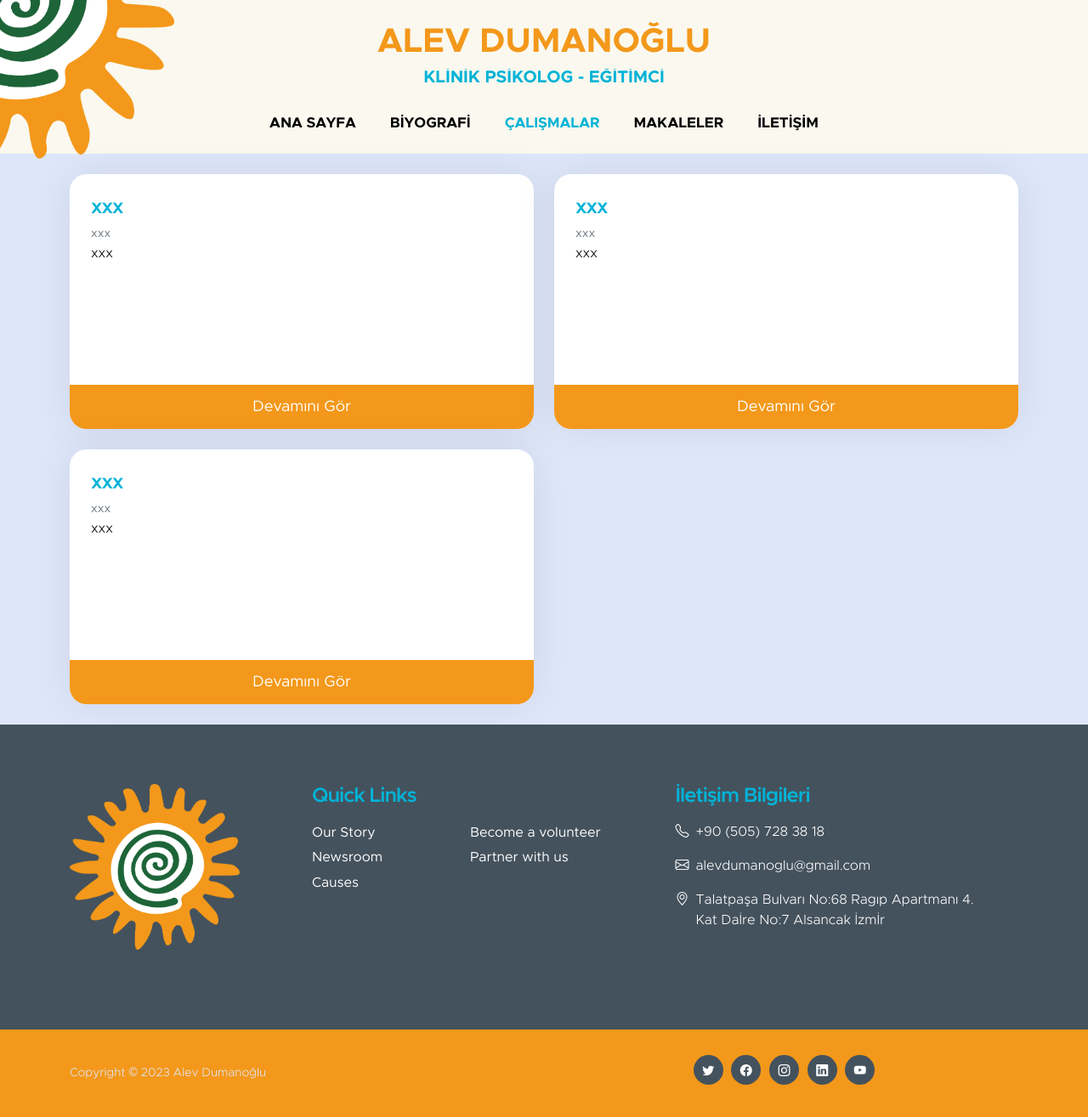
After one commit to erenyurtcu/website-alev, a Django app: page /calismalar in a window 1280 px wide. The commit adds this page. Shown: the whole page at 85% size. Run offline with Django 4.2, Linux system fonts and the light colour scheme; some libraries are stand-ins or nearby versions.

Commit message:
works section added

```diff
--- a/website/home/static/css/templatemo-kind-heart-charity.css
+++ b/website/home/static/css/templatemo-kind-heart-charity.css
@@ -137,10 +137,10 @@ body {
 -----------------------------------------*/
 .title-post{
   color: var(--primary-color);
+  transition: ease-in-out 0.35s;
 }
 .title-post:hover{
   color: var(--secondary-color);
-  transition: ease-in-out 0.25s;
 }
 
 h2,
@@ -528,10 +528,11 @@ strong {
   font-weight: var(--font-weight-bold);
   font-size: 40px;
   padding-top: 1.5%;
+  transition: 0.75s ease-in;
 }
 
 .navbar-brand a:hover{
-  transition: 1s ease-in-out;
+  transition: 1s ease-in;
   color: var(--dark-color);
 }
 
--- a/website/home/templates/partials/footer.html
+++ b/website/home/templates/partials/footer.html
@@ -93,3 +93,18 @@
         </div>
     </div>
 </footer>
+<div class="scrollTop" onclick="scrollToTop()"><img src="{% static 'images/chevron-up-solid.png' %}" alt="" style="width: 30px;height: 30px;"></div>
+<script type="text/javascript">
+  window.addEventListener('scroll',function(){
+    var scroll = document.querySelector('.scrollTop');
+    scroll.classList.toggle("active", window.scrollY > 500)
+  })
+  function scrollToTop(){
+    window.scrollTo({
+      top: 0
+    })
+  }
+
+</script>
+</body>
+</html>
--- a/website/home/templates/partials/nav.html
+++ b/website/home/templates/partials/nav.html
@@ -2,20 +2,6 @@
 <!DOCTYPE html>
 <html lang="tr">
 {% include 'partials/base.html' %}
-<div class="scrollTop" onclick="scrollToTop()"><img src="{% static 'images/chevron-up-solid.png' %}" alt="" style="width: 30px;height: 30px;"></div>
-<script type="text/javascript">
-  window.addEventListener('scroll',function(){
-    var scroll = document.querySelector('.scrollTop');
-    scroll.classList.toggle("active", window.scrollY > 500)
-  })
-  function scrollToTop(){
-    window.scrollTo({
-      top: 0
-    })
-  }
-
-</script>
-
 <div class="rotate">
   <a href="{% url 'home' %}">
     <img src="{% static 'images/ad-logo.png' %}" alt="">
@@ -35,42 +21,23 @@
          </button>
       </div>
 
-
       <div class="collapse navbar-collapse" id="navbarNav">
           <ul class="navbar-nav">
             <li class="nav-item">
               <a class="nav-link {% if navbar == 'home' %} active {% endif %}" href="{% url 'home' %}">ana sayfa</a>
             </li>
-
             <li class="nav-item ">
                     <a class="nav-link {% if navbar == 'about' %} active {% endif %}" href="{% url 'about' %}">BİYOGRAFİ</a>
             </li>
-
             <li class="nav-item">
-                    <a class="nav-link {% if navbar == 'blog' %} active {% endif %}" href="{% url 'blog' %}">Çalışmalar</a>
+                    <a class="nav-link {% if navbar == 'works' %} active {% endif %}" href="{% url 'works' %}">Çalışmalar</a>
             </li>
-
-            <!--<li class="nav-item">
-                <a class="nav-link click-scroll" href="#section_4">İletişim</a>
+            <li class="nav-item">
+              <a class="nav-link {% if navbar == 'blog' %} active {% endif %}" href="{% url 'blog' %}">makaleler</a>
             </li>
-
-            <li class="nav-item dropdown">
-                <a class="nav-link click-scroll dropdown-toggle" href="#section_5" id="navbarLightDropdownMenuLink" role="button" data-bs-toggle="dropdown" aria-expanded="false">News</a>
-
-                <ul class="dropdown-menu dropdown-menu-light" aria-labelledby="navbarLightDropdownMenuLink">
-                    <li><a class="dropdown-item" href="news.html">News Listing</a></li>
-
-                    <li><a class="dropdown-item" href="news-detail.html">News Detail</a></li>
-                </ul>
-            </li>-->
-
             <li class="nav-item">
                     <a class="nav-link {% if navbar == 'contact' %} active {% endif %}" href="{% url 'contact' %}">İLETİŞİM</a>
             </li>
-
-            <!--<li class="nav-item ms-3">
-                <a class="nav-link custom-btn custom-border-btn btn" href="donate.html">Donate</a>
-            </li>-->
           </ul>
   </div>
 </nav>
--- /dev/null
+++ b/website/home/templates/works.html
@@ -0,0 +1,46 @@
+{% load static %}
+{% include 'partials/nav.html' %}
+<section class="pb-4" style="background-color: var(--section-bg-color);">
+    <div class="container">
+        <div class="row">
+            <div class="col-lg-6 col-md-6 col-12 mt-4 mb-lg-0">
+                <div class="custom-block-wrap">
+                    <div class="custom-block">
+                        <div class="custom-block-body">
+                            <h5 class="mb-1"><a href="" class="title-post">xxx</a></h5>
+                            <small class="mb-2 text-secondary">xxx</small>
+                            <p style="color: black;">xxx</p>
+                        </div>
+                        <a href="" class="custom-btn btn">Devamını Gör</a>
+                    </div>
+                </div>
+            </div>
+            <div class="col-lg-6 col-md-6 col-12 mt-4 mb-lg-0">
+                <div class="custom-block-wrap">
+                    <div class="custom-block">
+                        <div class="custom-block-body">
+                            <h5 class="mb-1"><a href="" class="title-post">xxx</a></h5>
+                            <small class="mb-2 text-secondary">xxx</small>
+                            <p style="color: black;">xxx</p>
+                        </div>
+                        <a href="" class="custom-btn btn">Devamını Gör</a>
+                    </div>
+                </div>
+            </div>
+            <div class="col-lg-6 col-md-6 col-12 mt-4 mb-lg-0">
+                <div class="custom-block-wrap">
+                    <div class="custom-block">
+                        <div class="custom-block-body">
+                            <h5 class="mb-1"><a href="" class="title-post">xxx</a></h5>
+                            <small class="mb-2 text-secondary">xxx</small>
+                            <p style="color: black;">xxx</p>
+                        </div>
+                        <a href="" class="custom-btn btn">Devamını Gör</a>
+                    </div>
+                </div>
+            </div>
+        </div>
+    </div>
+</section>
+
+{% include 'partials/footer.html' %}
--- a/website/home/urls.py
+++ b/website/home/urls.py
@@ -11,11 +11,12 @@ admin.site.site_header = "ALEV DUMANLIOĞLU"
 urlpatterns = [
     path("", views.home, name="home"),
     path("", views.home),
-    path("about", views.about, name="about"),
-    path("blog", views.blog, name="blog"),
-    path("post-detail/<int:pk>/" , views.post_detail, name="postdetail"),
-    path("contact", views.contact, name="contact"),
-    path('e-mail-sent/', views.e_mail_sent, name='e-mail-sent'),
+    path("biyografi", views.about, name="about"),
+    path("makaleler", views.blog, name="blog"),
+    path("makale-<int:pk>/" , views.post_detail, name="postdetail"),
+    path("iletisim", views.contact, name="contact"),
+    path('x/', views.e_mail_sent, name='e-mail-sent'),
+    path("calismalar", views.works, name="works"),
 ]
 
 urlpatterns += static(settings.STATIC_URL, document_root=settings.STATIC_ROOT)
--- a/website/home/views.py
+++ b/website/home/views.py
@@ -39,3 +39,6 @@ def post_detail(request,pk):
 
 def e_mail_sent(request):
     return render(request,"e-mail-sent.html")
+
+def works(request):
+    return render(request,"works.html",{'navbar': 'works'})
--- a/website/website/urls.py
+++ b/website/website/urls.py
@@ -22,8 +22,9 @@ from django.conf.urls.static import static
 urlpatterns = [
     path('admin/', admin.site.urls),
     path('',include('home.urls')),
-    path("about/", views.about, name="about"),
-    path("blog/", views.blog, name="blog"),
-    path("contact/", views.contact, name="contact"),
-    path('e-mail-sent/', views.e_mail_sent, name='e-mail-sent'),
+    path("biyografi/", views.about, name="about"),
+    path("makaleler/", views.blog, name="blog"),
+    path("iletisim/", views.contact, name="contact"),
+    path('x/', views.e_mail_sent, name='e-mail-sent'),
+    path("calismalar", views.works, name="works"),
 ]
```
Also changed, not shown: website/home/templates/blog/blog.html (+4 -52 lines), website/home/templates/blog/post-detail.html (+5 -5 lines), website/db.sqlite3.
